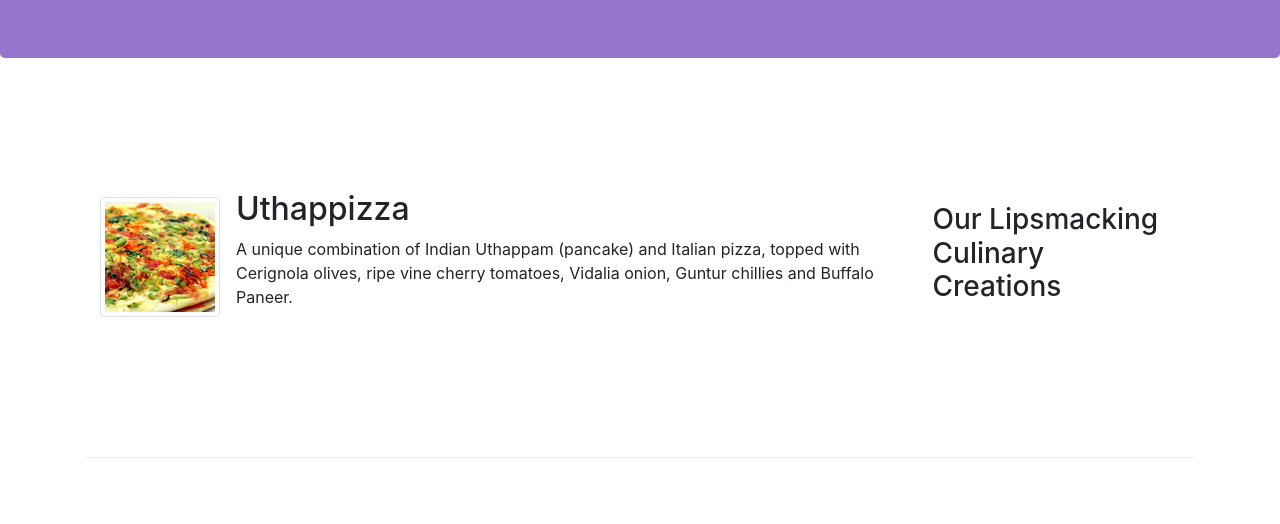
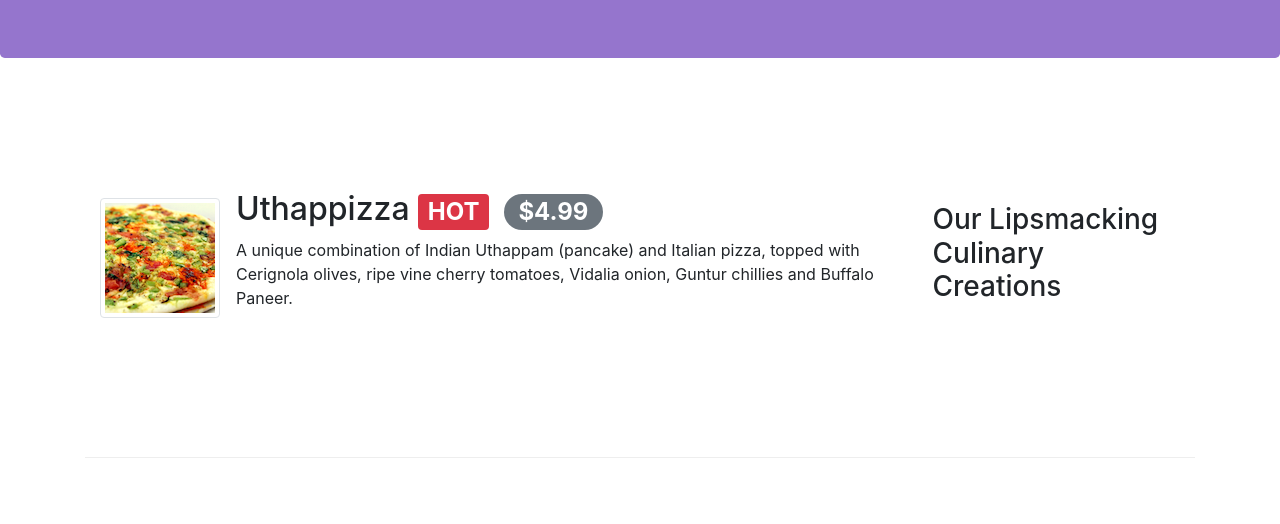
Before and after one commit to mvcman/Bootstrap-navigation, a website: page index.html in a window 1280 px wide. Shown: the part 276-800 px from the top of the page. Drawn offline with nearby package versions, Linux system fonts and the light colour scheme.

Commit message:
Badge added!

```diff
--- a/css/styles.css
+++ b/css/styles.css
@@ -45,3 +45,6 @@ ul li span {
  margin-right: 5px;
  align-items: center;
 }
+.badge {
+  margin-right: 15px;
+}
--- a/index.html
+++ b/index.html
@@ -59,7 +59,7 @@
                     <img class="d-flex mr-3 img-thumbnail align-self-center"
                           src="img/uthappizza.png" alt="Uthappizza">
                     <div class="media-body">
-                      <h2 class="mt-0">Uthappizza</h2>
+                      <h2 class="mt-0">Uthappizza <span class="badge badge-danger">HOT</span><span class="badge badge-pill badge-secondary">$4.99</span></h2>
                       <p class="d-none d-sm-block">A unique combination of Indian Uthappam (pancake) and
                           Italian pizza, topped with Cerignola olives, ripe vine
                           cherry tomatoes, Vidalia onion, Guntur chillies and
```
